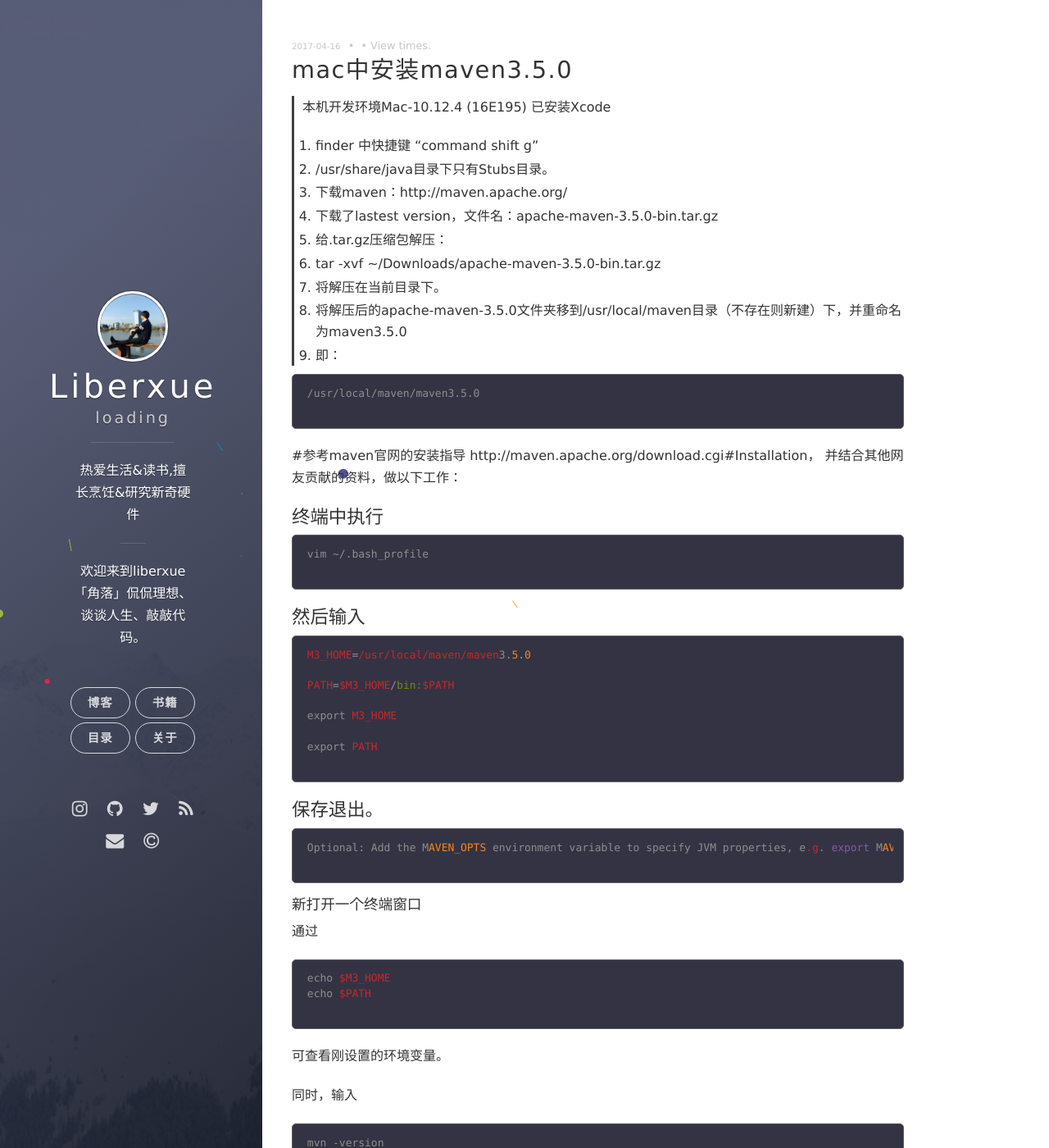
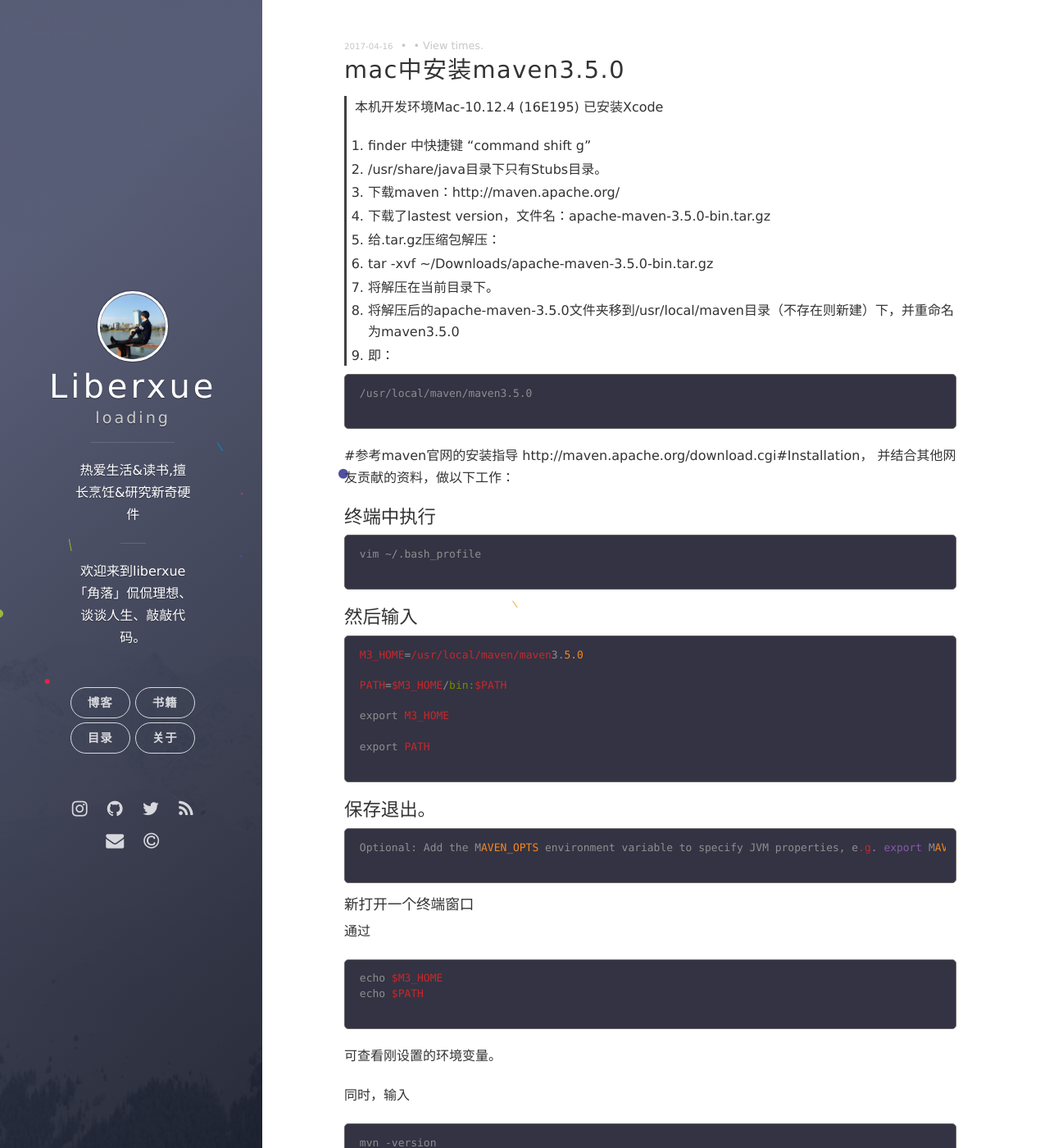
Before and after one commit to qyh214/liberxue.github.io, a Jekyll site: the page built from _posts/Mac/2017-03-22-mac-maven.md, in a window 1280 px wide and 1400 px high. Shown: the whole window at 82% size. Built offline with Jekyll 4.4.1, drawn with Linux system fonts in a browser that asks for light colours; nearby versions of some CDN libraries; comment, search, counter and statistics services are not loaded.

Commit message:
fix page style

```diff
--- a/_sass/global.scss
+++ b/_sass/global.scss
@@ -289,7 +289,7 @@ table thead tbody {
 position:relative;
   z-index: 2000;
   width: 75%;
-  margin-left: 20%;
+  margin-left: 25%;
 }
 
   .content-wrapper__inner {
```
